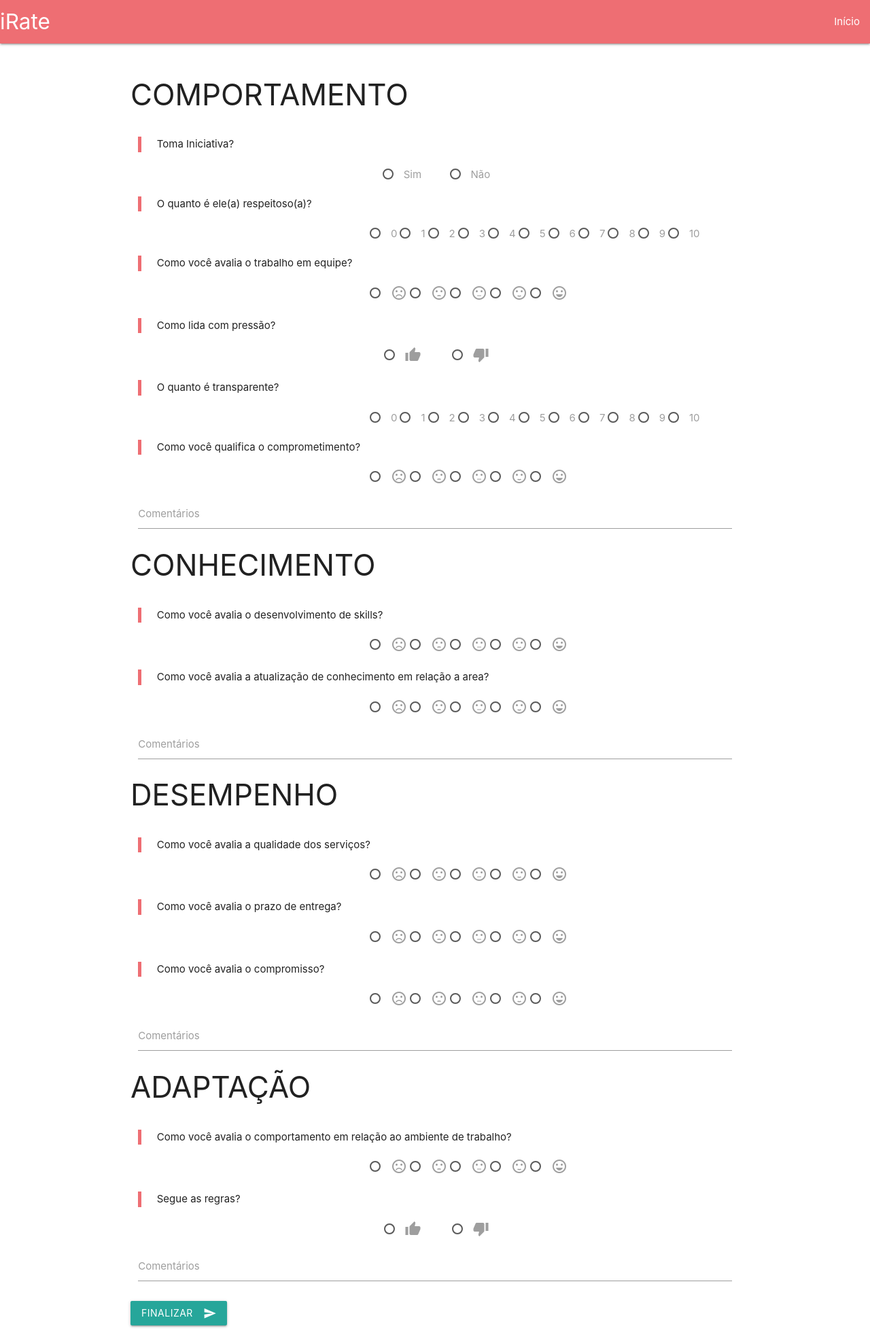
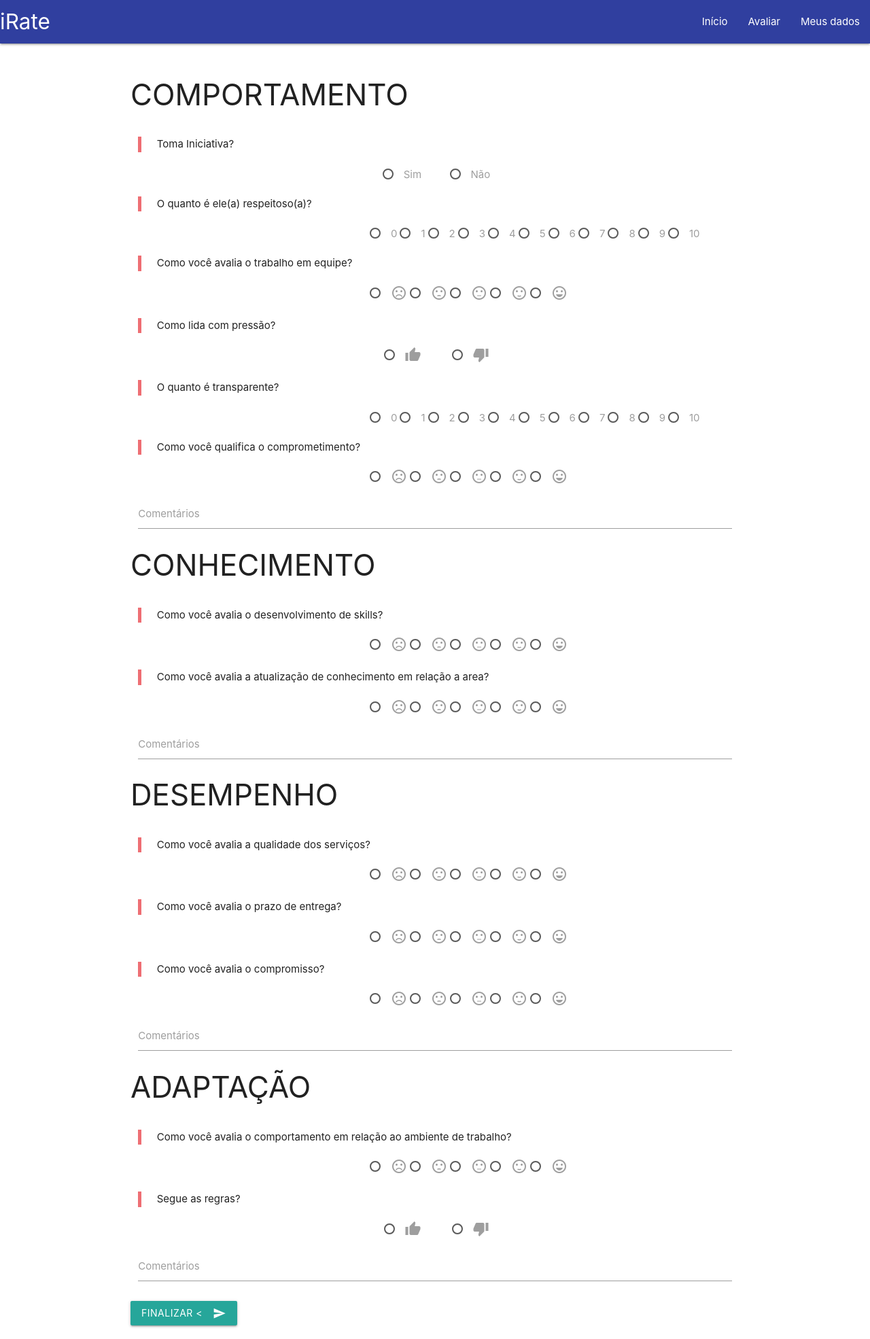
Before and after one commit to andfenastari/andfenastari.github.io, a plain HTML site: page questions.html in a window 1280 px wide. Shown: the whole page at 68% size. Drawn offline with Linux system fonts and the light colour scheme.

Commit message:
roteamento implementado

```diff
--- a/questions.html
+++ b/questions.html
@@ -11,18 +11,22 @@
     </head>
 
     <body>
-        <nav>
+        <nav class="indigo darken-2">
             <div class="nav-wrapper">
-            <a href="#!" class="brand-logo" text-align="center">iRate</a>
+              <a href="#!" class="brand-logo">iRate</a>
               <a href="#" data-target="mobile-demo" class="sidenav-trigger"><i class="material-icons">menu</i></a>
               <ul class="right hide-on-med-and-down">
-              <li><a href="#">Início</a></li>
+                <li><a href="login.html">Início</a></li>
+                <li><a href="index.html">Avaliar</a></li>
+                <li><a href="usuario.html">Meus dados</a></li>
               </ul>
             </div>
           </nav>
 
           <ul class="sidenav" id="mobile-demo">
-          <li><a href="#">Inicio</a></li>
+            <li><a href="login.html">Login</a></li>
+            <li><a href="index.html">Avaliar</a></li>
+            <li><a href="usuario.html">Meus dados</a></li>
           </ul>
 
         <br>
@@ -540,12 +544,11 @@
               <label for="textarea1">Comentários</label>
             </div>
 
-            <button class="btn waves-effect waves-light" type="submit" name="action">Finalizar
-              <i class="material-icons right">send</i>
+            <a href="index.html">
+              <button class="btn waves-effect waves-light" name="action">Finalizar
+                <<i class="material-icons right">send</i>
               </button>
-
-
-
+            </a>
           </div>
         </div>
 
```
Also changed, not shown: index.html (+6 -3 lines), login.html (+6 -2 lines), usuario.html (+2 -2 lines). Lines whose indentation alone changed are shown as unchanged.
